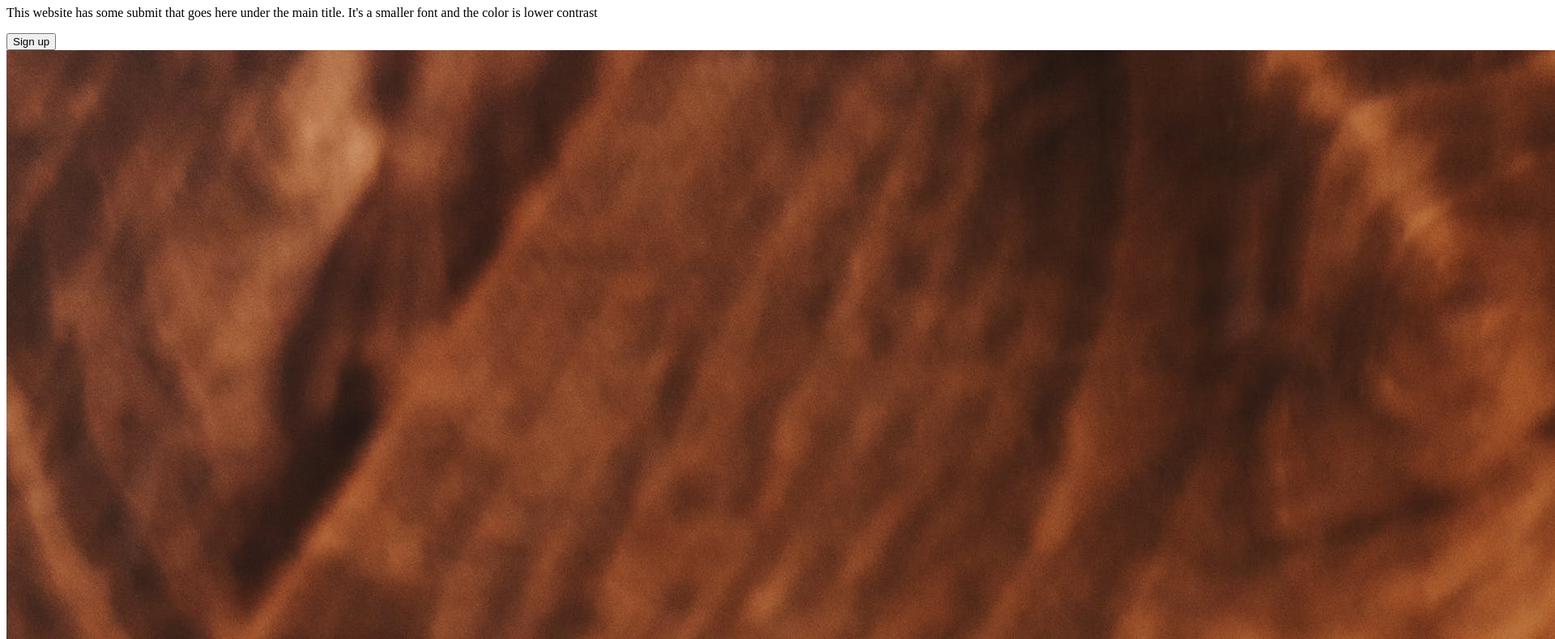
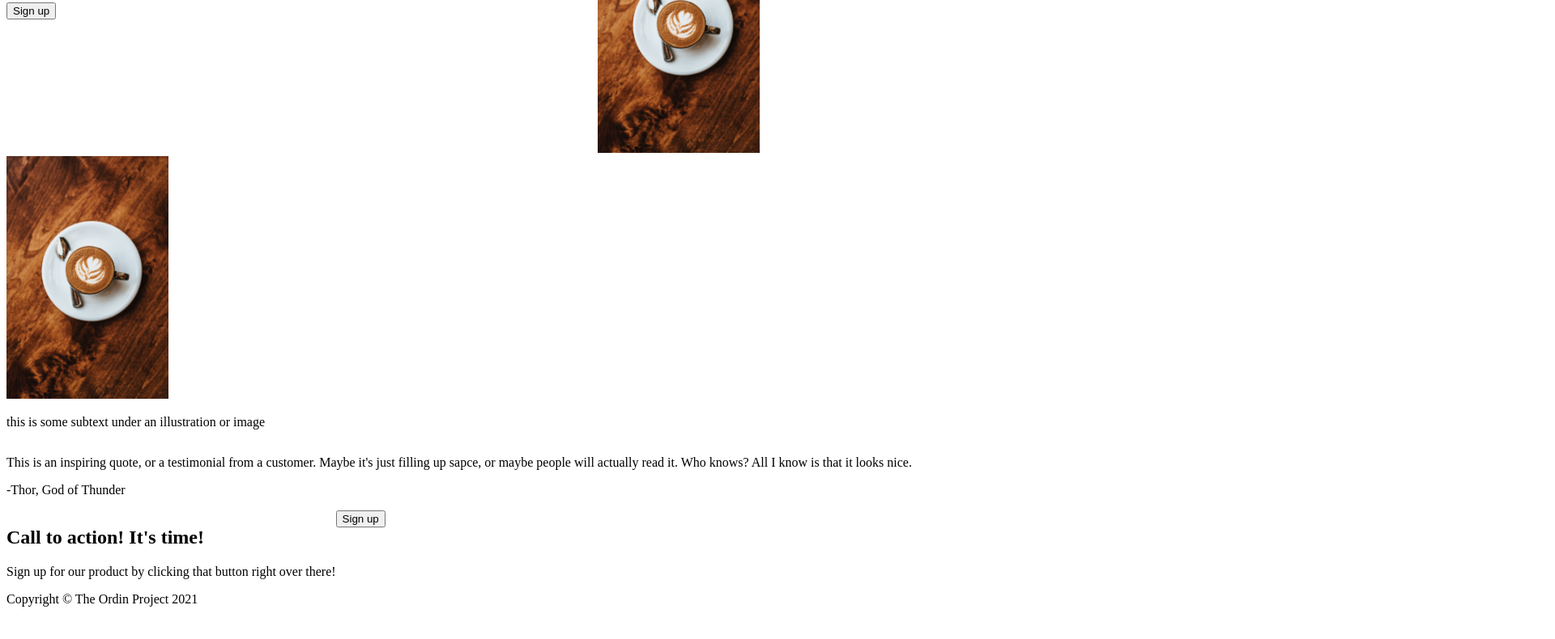
Before and after one commit to mashigovincent01/LandingPageOrdinProject, a plain HTML site: page index.html in a window 1280 px wide. Shown: the part 161-951 px from the top of the page at 81% size, 1920 px wide, since content can reach past the window. After the commit the page ends 919 px from the top, so only its background shows below. Drawn offline with Linux system fonts and the light colour scheme.

Commit message:
Initial css and update of index.html

```diff
--- a/index.html
+++ b/index.html
@@ -26,7 +26,7 @@
             </p>
             <button id="btn">Sign up</button>
         </div>
-        <div class="header-image"></div>
+        <div class="header-img"><img src="images/myCoffee.jpg" alt=""></div>
     </div>
     <div class="products">
         <div class="product">
@@ -45,8 +45,9 @@
         <div class="signup-details">
             <h2>Call to action! It's time!</h2>
             <p>Sign up for our product by clicking that button right over there!</p>
-            <button class="btn">Sign up</button>
+
         </div>
+        <div><button class="btn">Sign up</button></div>
     </div>
     <footer>
         Copyright &copy; The Ordin Project 2021
--- a/style.css
+++ b/style.css
@@ -0,0 +1,20 @@
+.nav-link{
+    list-style: none;
+}
+
+ul, .header, .products, .signup{
+    display: flex;
+}
+
+.product-img{
+    width: 200px;
+}
+
+ img{
+    width: 100%;
+
+}
+
+.header-img{
+    width: 200px;
+}
```
